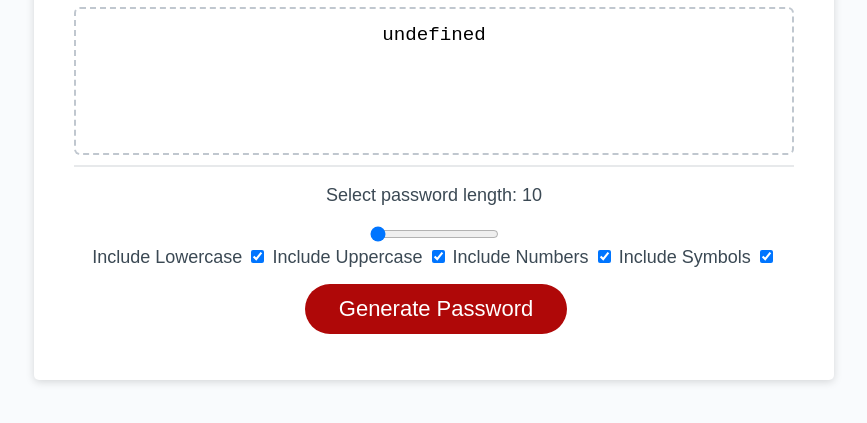
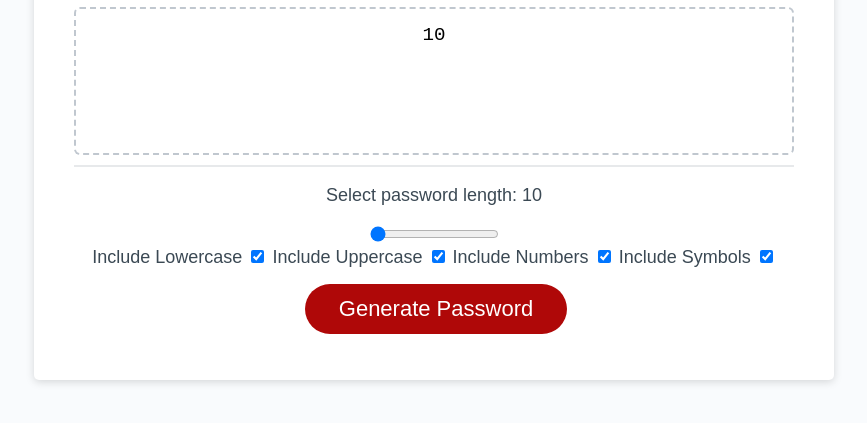
Before and after one commit to EmH93/Random-Password-Generator, a plain HTML site: page index.html in a window 1280 px wide. Both pictures are taken after a click on the button "Generate Password". Shown: the part 241-664 px from the top of the page, without its empty margins (206-1073 px from the left). Drawn offline with Linux system fonts and the light colour scheme.

Commit message:
Deleting non-functional section of code and starting again - issues with length value not recording on click.

```diff
--- a/script.js
+++ b/script.js
@@ -97,12 +97,33 @@ const incUpperDOM = document.getElementById("upper");
   const incLowerDOM = document.getElementById("lower");
   const generateDOM = document.getElementById("generate");
 
-//slider configuration
-var slider = document.getElementById("myRange");
-var output = document.getElementById("lengthNum");
-output.innerHTML = slider.value;
-slider.oninput = function() {
-  output.innerHTML = this.value;
+
+
+  // Function for getting a random element from an array
+  function getRandom(arr) {
+  return arr[Math.floor(Math.random()*arr.length)];
+  }
+
+  // Variables that check if the user has input a value and checked the checkboxes
+  const lengthVal = +lengthDOM.value;
+  const yesLower = incLowerDOM.checked;
+  const yesUpper = incUpperDOM.checked;
+  const yesNumber = incNumbersDOM.checked;
+  const yesSymbol = incSymbolsDOM.checked;
+
+  // To check value of length when generate is clicked and to check if check boxes have been selected.
+  generateDOM.addEventListener('click', () => {
+    lengthVal;
+    yesNumber;
+    yesUpper;
+    yesSymbol;
+
+  resultDOM.innerText = generatePassword(yesUpper, yesNumber, yesSymbol, lengthVal);
+  })
+
+  // Function to generate password with user input
+  function generatePassword() {
+    return lengthVal
   }
 
   // Function to prompt user for password options
@@ -117,48 +138,17 @@ slider.oninput = function() {
   }) ();
   getPasswordOptions();
 
-  // Function for getting a random element from an array
-  function getRandom(arr) {
-  return arr[Math.floor(Math.random()*arr.length)];
+  //Password length slider configuration
+  var slider = document.getElementById("myRange");
+  var output = document.getElementById("lengthNum");
+  output.innerHTML = slider.value;
+  slider.oninput = function() {
+  output.innerHTML = this.value;
   }
-  //Creating random variable for each array
-  getRandomLower = getRandom(lowerCasedCharacters);
-  getRandomUpper = getRandom(upperCasedCharacters);
-  getRandomNumber = getRandom(numericCharacters);
-  getRandomSymbol = getRandom(specialCharacters)
-
-  const randomFunc = {
-    lowerC: getRandomLower,
-    upperC: getRandomUpper,
-    num: getRandomNumber,
-    symb: getRandomSymbol
-  };
-
-  // To check value of length when generate is clicked and to check if check boxes have been selected.
-  generateDOM.addEventListener('click', () => {
-    const length = +lengthDOM.value;
-    const yesLower = incLowerDOM.checked;
-    const yesUpper = incUpperDOM.checked;
-    const yesNumber = incNumbersDOM.checked;
-    const yesSymbol = incSymbolsDOM.checked;
-
-  resultDOM.innerText = generatePassword(yesLower, yesUpper, yesNumber, yesSymbol, length);
-})
-
-  // Function to generate password with user input
-  function generatePassword(lower, upper, number, symbol, length) {
-    var pWord = "";
-  //setting up the individual object array for the boolean results of the checkboxes
-    const typesChosen = lower + upper + number + symbol;
-    const typesArr = [{lower}, {upper}, {number}, {symbol}];
-
-  }
-
-  /*
 
 
 
-  // Get references to the #generate element
+  /* // Get references to the #generate element
   var generateBtn = document.querySelector('#generate');
 
   // Write password to the #password input
```
Also changed, not shown: index.html (line endings or trailing spaces). Lines whose indentation alone changed are shown as unchanged.
